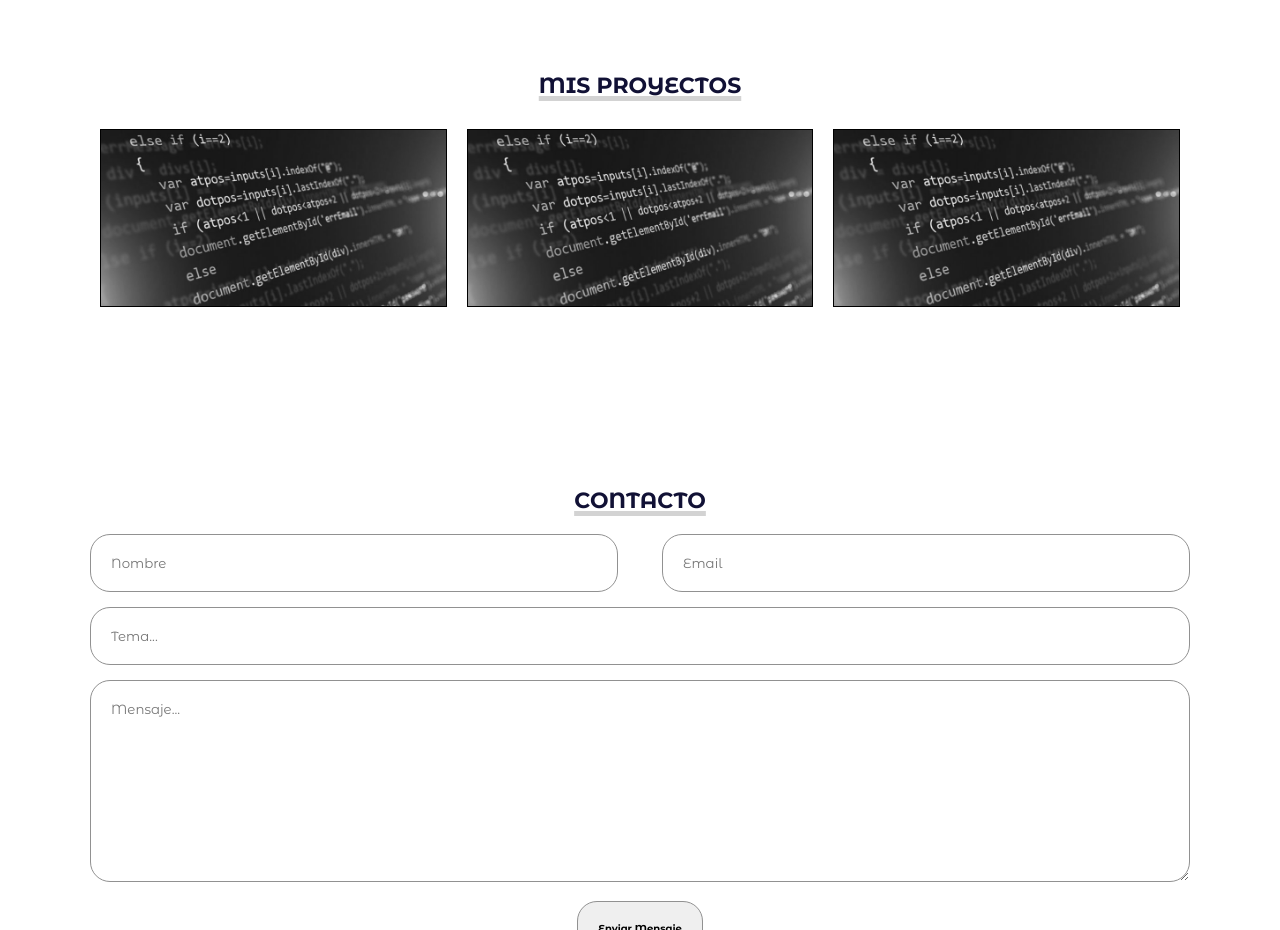
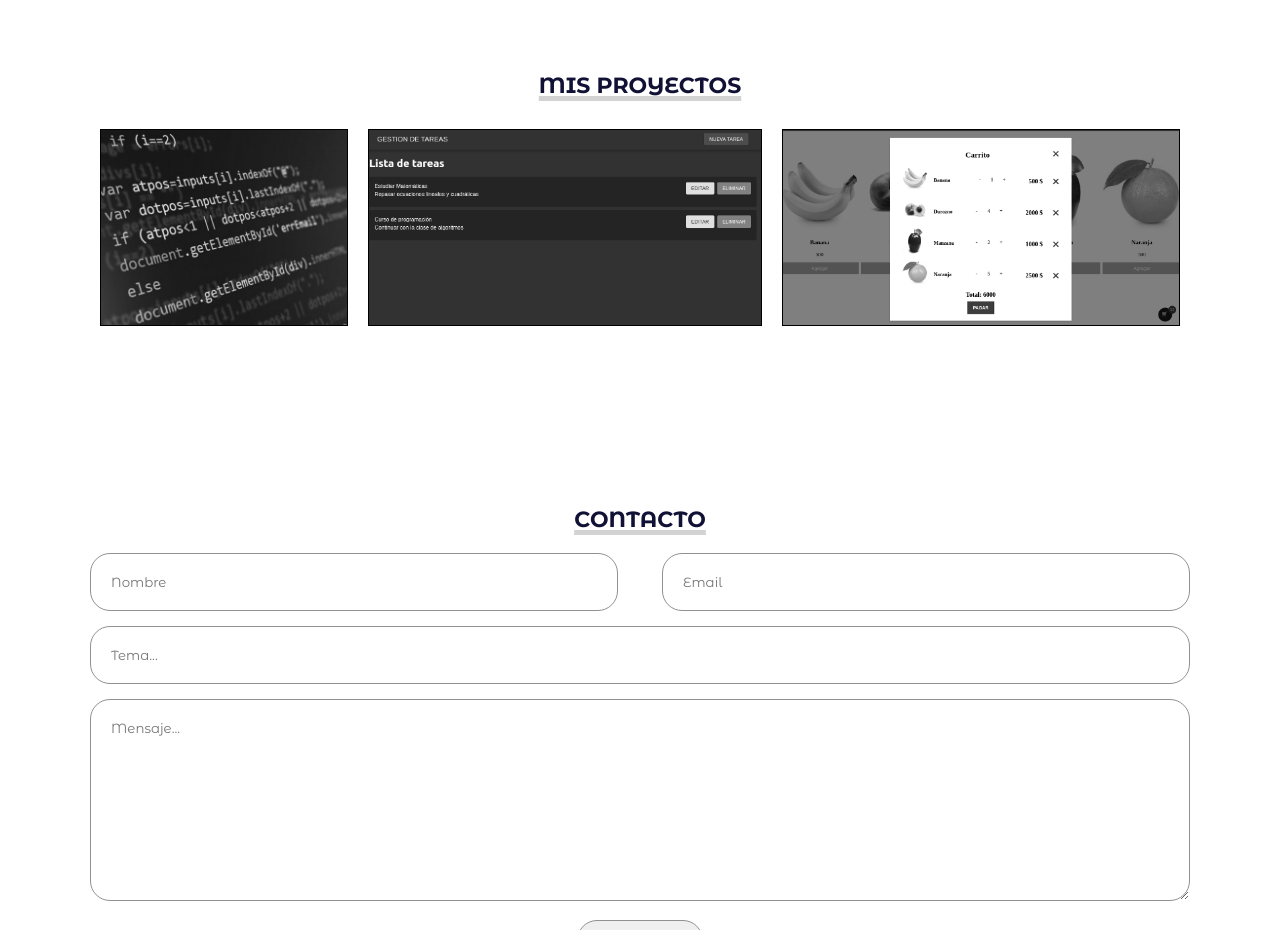
Before and after one commit to CristianG5/miPortfolio, a plain HTML site: page index.html in a window 1280 px wide. Shown: the part 1920-2850 px from the top of the page. Drawn offline with Linux system fonts and the light colour scheme.

Commit message:
miPortfoliov1.0.2

```diff
--- a/index.html
+++ b/index.html
@@ -116,7 +116,9 @@
 
         <div class="proyecto">
             <div class="overlay"></div>
-            <img src="./img/pro1.jpg">
+            <a href="https://github.com/CristianG5/PERN-Tasks" target="_blank">
+                <img src="./img/listaTareas.png">
+            </a>
             <div class="info">
                 <h4>Descripción del Proyecto</h4>
                 <p>Diseño Web</p>
@@ -125,7 +127,9 @@
 
         <div class="proyecto">
             <div class="overlay"></div>
-            <img src="./img/pro1.jpg">
+            <a href="https://github.com/CristianG5/Shopping" target="_blank">
+                <img src="./img/carrito.png">
+            </a>
             <div class="info">
                 <h4>Descripción del Proyecto</h4>
                 <p>Diseño Web</p>
```
Also changed, not shown: img/carrito.png (added), img/listaTareas.png (added).
